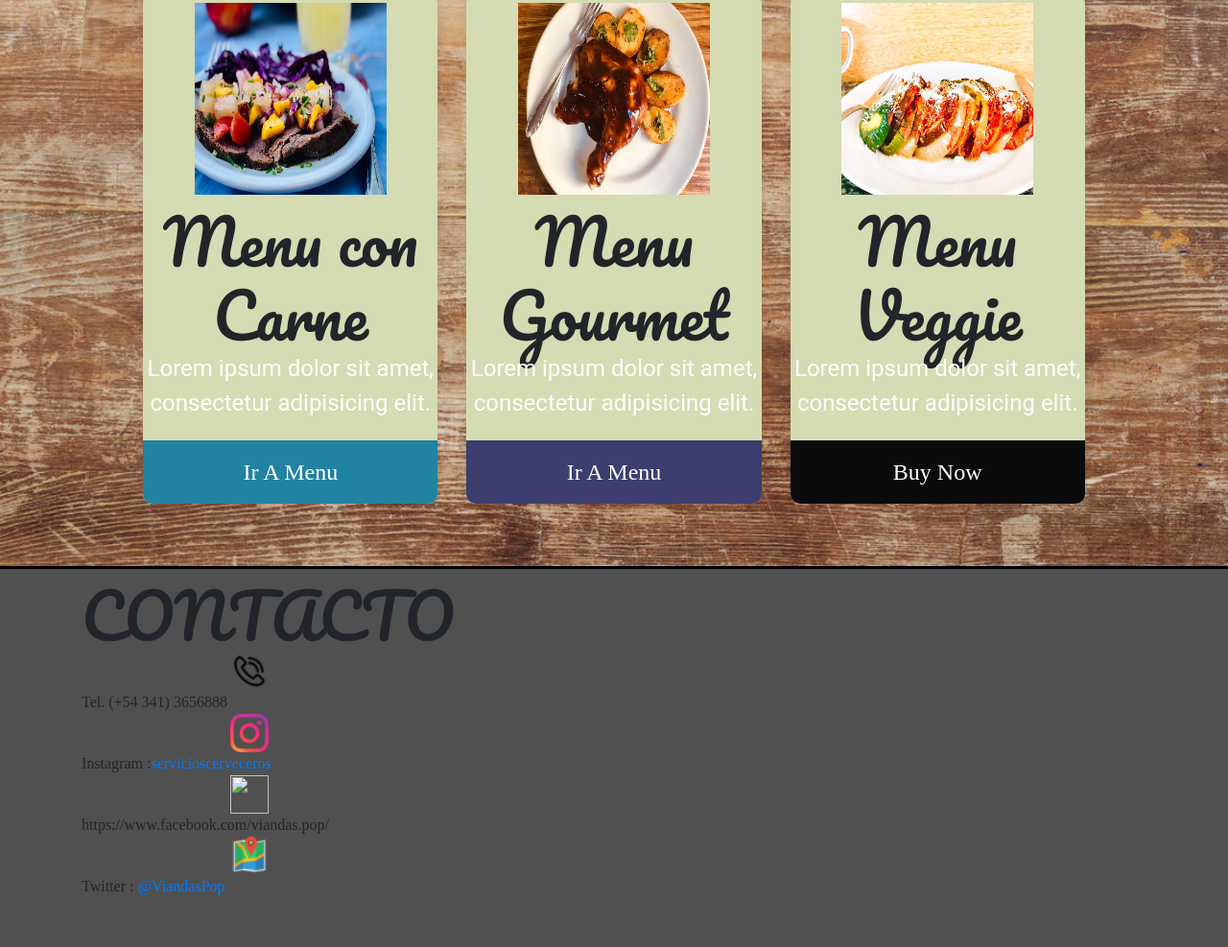
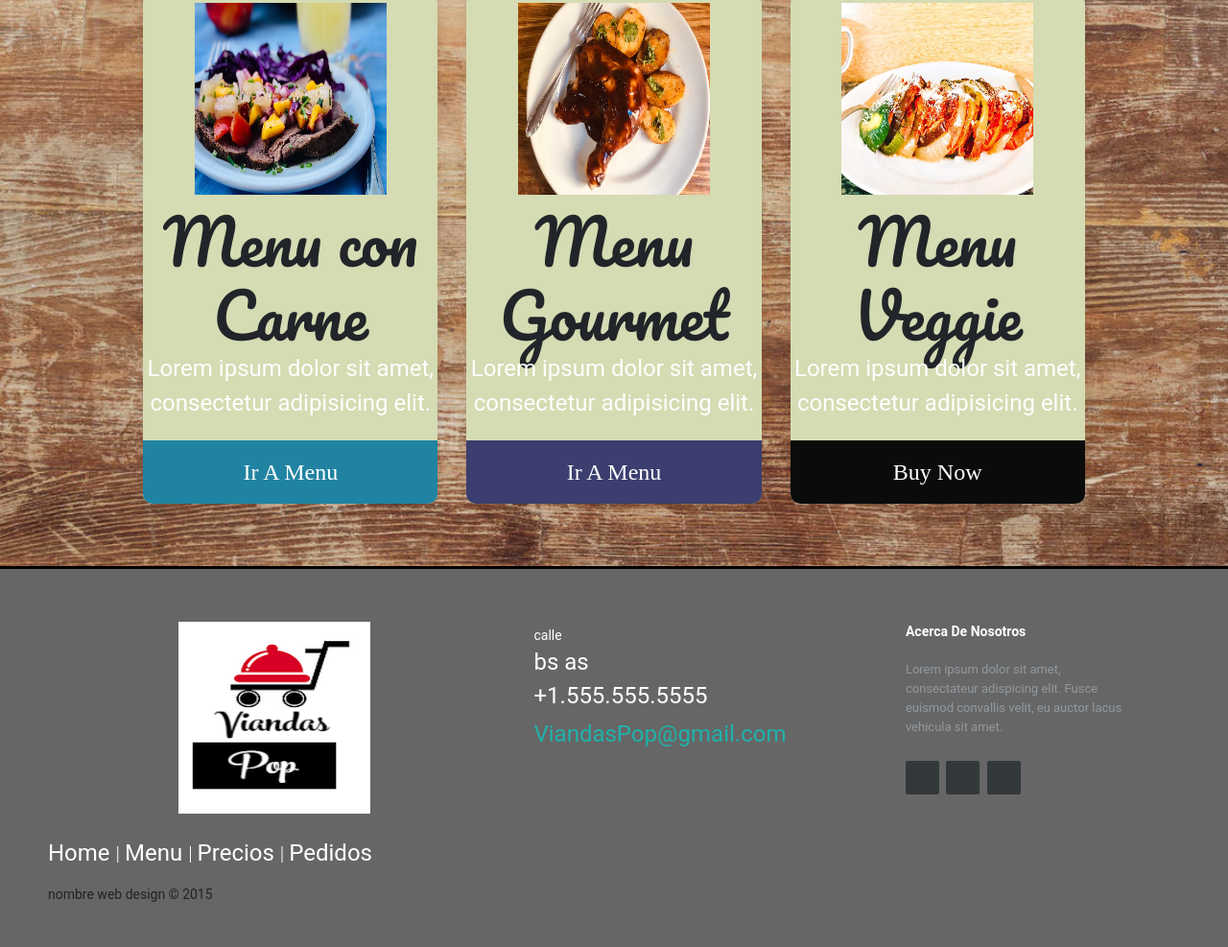
Before and after one commit to ElielSas/ViandasPop-V2, a plain HTML site: page index.html in a window 1280 px wide. Shown: the part 538-1525 px from the top of the page at 96% size. Drawn offline with nearby package versions, Linux system fonts and the light colour scheme.

Commit message:
footer final

```diff
--- a/CSS/styles1.css
+++ b/CSS/styles1.css
@@ -167,6 +167,194 @@ footer il {
 	height: 40px;
 	width: 40px;
 }
-.container {
-	display: flexbo;
+section {
+	width: 100%;
+	display: inline-block;
+	background: #333;
+	height: 50vh;
+	text-align: center;
+	font-size: 22px;
+	font-weight: 700;
+	text-decoration: underline;
 }
+
+.footer-distributed{
+	background: #666;
+	box-shadow: 0 1px 1px 0 rgba(0, 0, 0, 0.12);
+	box-sizing: border-box;
+	width: 100%;
+	text-align: left;
+	font: bold 16px sans-serif;
+	padding: 55px 50px;
+}
+
+.footer-distributed .footer-left,
+.footer-distributed .footer-center,
+.footer-distributed .footer-right{
+	display: inline-block;
+	vertical-align: top;
+}
+
+/* Footer left */
+
+.footer-distributed .footer-left{
+	width: 40%;
+}
+
+/* The company logo */
+
+.footer-distributed h3{
+	color:  #ffffff;
+	font: normal 36px 'Open Sans', cursive;
+	margin: 0;
+}
+
+.footer-distributed h3 span{
+	color:  lightseagreen;
+}
+
+/* Footer links */
+
+.footer-distributed .footer-links{
+	color:  #ffffff;
+	margin: 20px 0 12px;
+	padding: 0;
+}
+
+.footer-distributed .footer-links a{
+	display:inline-block;
+	line-height: 1.8;
+	font-weight:400;
+	text-decoration: none;
+	color:  inherit;
+}
+
+.footer-distributed .footer-company-name{
+	color:  #222;
+	font-size: 14px;
+	font-weight: normal;
+	margin: 0;
+}
+
+/* Footer Center */
+
+.footer-distributed .footer-center{
+	width: 35%;
+}
+
+.footer-distributed .footer-center i{
+	background-color:  #33383b;
+	color: #ffffff;
+	font-size: 25px;
+	width: 38px;
+	height: 38px;
+	border-radius: 50%;
+	text-align: center;
+	line-height: 42px;
+	margin: 10px 15px;
+	vertical-align: middle;
+}
+
+.footer-distributed .footer-center i.fa-envelope{
+	font-size: 17px;
+	line-height: 38px;
+}
+
+.footer-distributed .footer-center p{
+	display: inline-block;
+	color: #ffffff;
+font-weight:400;
+	vertical-align: middle;
+	margin:0;
+}
+
+.footer-distributed .footer-center p span{
+	display:block;
+	font-weight: normal;
+	font-size:14px;
+	line-height:2;
+}
+
+.footer-distributed .footer-center p a{
+	color:  lightseagreen;
+	text-decoration: none;;
+}
+
+.footer-distributed .footer-links a:before {
+content: "|";
+font-weight:300;
+font-size: 20px;
+left: 0;
+color: #fff;
+display: inline-block;
+padding-right: 5px;
+}
+
+.footer-distributed .footer-links .link-1:before {
+content: none;
+}
+
+/* Footer Right */
+
+.footer-distributed .footer-right{
+	width: 20%;
+}
+
+.footer-distributed .footer-company-about{
+	line-height: 20px;
+	color:  #92999f;
+	font-size: 13px;
+	font-weight: normal;
+	margin: 0;
+}
+
+.footer-distributed .footer-company-about span{
+	display: block;
+	color:  #ffffff;
+	font-size: 14px;
+	font-weight: bold;
+	margin-bottom: 20px;
+}
+
+.footer-distributed .footer-icons{
+	margin-top: 25px;
+}
+
+.footer-distributed .footer-icons a{
+	display: inline-block;
+	width: 35px;
+	height: 35px;
+	cursor: pointer;
+	background-color:  #33383b;
+	border-radius: 2px;
+
+	font-size: 20px;
+	color: #ffffff;
+	text-align: center;
+	line-height: 35px;
+
+	margin-right: 3px;
+	margin-bottom: 5px;
+}
+
+
+@media (max-width: 880px) {
+
+	.footer-distributed{
+		font: bold 14px sans-serif;
+	}
+
+	.footer-distributed .footer-left,
+	.footer-distributed .footer-center,
+	.footer-distributed .footer-right{
+		display: block;
+		width: 100%;
+		margin-bottom: 40px;
+		text-align: center;
+	}
+
+	.footer-distributed .footer-center i{
+		margin-left: 0;
+	}
+
+}
--- a/index.html
+++ b/index.html
@@ -95,18 +95,59 @@
 		  </div>
 		</div>
 	</main>
-	<footer class="">
-		<div class="container">
-			<div class= "row ">
-			<ul class="footer__textos col-sm-4 list-unstyled mb-5">
-				<h3>CONTACTO</h3>
-				<li class=" font-weight"><img class="footerImg" src="media/call.png">Tel. (+54 341) 3656888</li>
-				<li class=" font-weight"><img class="footerImg" src="media/insta.png">Instagram :<a href="https://www.instagram.com/viandaspop/" >servicioscerveceros</a></li>
-				<li class=" font-weight"><img class="footerImg" src="media/mail.png"><i class="fas fa-envelope"></i>https://www.facebook.com/viandas.pop/</li>
-				<li class=" font-weight"><img class="footerImg" src="media/map.png">Twitter : <a href="https://twitter.com/viandaspop?lang=es" >@ViandasPop</a></li>
-			</ul>
+	<footer class="footer-distributed">
+		<div class="footer-left">
+			<img src="media/logo.jpg">
+
+			<p class="footer-links">
+				<a href="#" class="link-1">Home</a>
+
+				<a href="#">Menu</a>
+
+				<a href="#">Precios</a>
+
+				<a href="#">Pedidos</a>
+			</p>
+
+			<p class="footer-company-name">nombre web design © 2015</p>
+		</div>
+
+		<div class="footer-center">
+
+			<div>
+				<i class="fa fa-map-marker"></i>
+				<p><span>calle</span> bs as</p>
 			</div>
+
+			<div>
+				<i class="fa fa-phone"></i>
+				<p>+1.555.555.5555</p>
+			</div>
+
+			<div>
+				<i class="fa fa-envelope"></i>
+				<p><a href="mailto:support@company.com">ViandasPop@gmail.com</a></p>
+			</div>
+
 		</div>
+
+		<div class="footer-right">
+
+			<p class="footer-company-about">
+				<span>Acerca De Nosotros</span>
+				Lorem ipsum dolor sit amet, consectateur adispicing elit. Fusce euismod convallis velit, eu auctor lacus vehicula sit amet.
+			</p>
+
+			<div class="footer-icons">
+
+				<a href="#"><i class="fa fa-facebook" ></i></a>
+				<a href="#"><i class="fa fa-twitter"></i></a>
+				<a href="#"><i class="fa fa-linkedin"></i></a>
+
+			</div>
+
+		</div>
+
 	</footer>
 <script src="js/wow.min.js"></script>
 <script>
```
